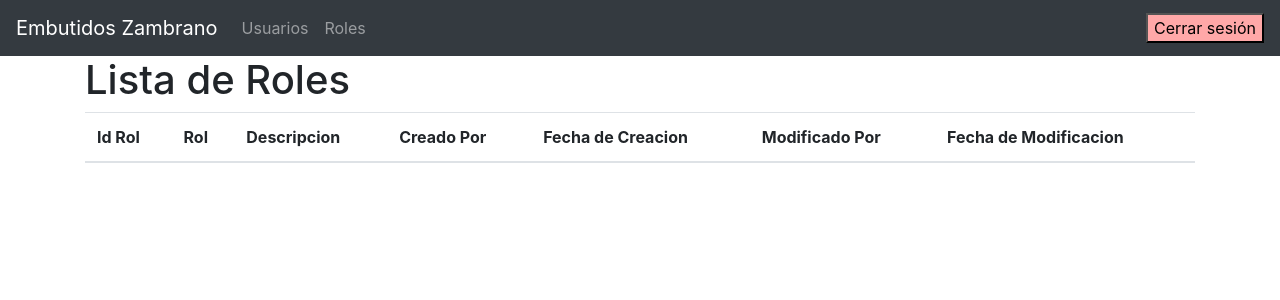
After one commit to AngelHandal/Embutidos-Zambrano-Inventario, a Django app: page /roles_views in a window 1280 px wide. The commit adds this page. Shown: the top 300 px of the page. Run offline with Django 4.2, Linux system fonts and the light colour scheme; data that the repository does not hold is empty; some libraries are stand-ins or nearby versions.

Commit message:
Visualizacion de roles, y usuarios y se aplicaron estilos al login

```diff
--- a/ZambranoInventory/ZambranoAPP/urls.py
+++ b/ZambranoInventory/ZambranoAPP/urls.py
@@ -6,5 +6,7 @@ urlpatterns = [
     path("", views.login, name='login'),
     path('bienvenido/', views.bienvenido, name='bienvenido'),
     path('cerrar', views.cerrar_sesion, name='cerrar_sesion'),
+    path('user_views', views.users_view, name='user_views'),
+    path('roles_views', views.rols_view, name='rols_views'),
 
 ]
--- a/ZambranoInventory/ZambranoAPP/views.py
+++ b/ZambranoInventory/ZambranoAPP/views.py
@@ -1,6 +1,6 @@
 from django.shortcuts import render, redirect
 from django.contrib import messages
-from .models import TblMsUsuario
+from .models import TblMsUsuario, TblMsRoles
 
 
 def bienvenido(request):
@@ -15,6 +15,27 @@ def bienvenido(request):
     }
     # Renderizar la plantilla con los datos de contexto
     return render(request, "bienvenido.html", context)
+
+
+def users_view(request):
+    usuarios = TblMsUsuario.objects.all()
+
+    # Obtener el usuario de la sesión
+    usuario = request.session.get('usuario')
+    # Si no hay usuario en la sesión, redirigir al login
+    if not usuario:
+        return redirect('login')
+    # Pasar los valores a la plantilla
+    #context = {
+    #   'usuario': usuario,
+    #}
+    # Renderizar la plantilla con los datos de contexto
+    return render(request, "usuarios_view.html", {'usuarios': usuarios})
+
+def rols_view(request):
+    roles = TblMsRoles.objects.all()
+    return render(request, "roles_view.html", {'roles': roles} )
+
 
 
 def login(request):
@@ -35,7 +56,7 @@ def login(request):
         # Redirigir a la página de bienvenida
         return redirect('bienvenido')
     else:
-        mensaje = "No se encontró un usuario"
+        mensaje = "Porfavor ingrese un usuario valido"
 
     # Pasar los valores a la plantilla
     context = {
--- a/ZambranoInventory/ZambranoInventory/settings.py
+++ b/ZambranoInventory/ZambranoInventory/settings.py
@@ -122,7 +122,8 @@ USE_TZ = True
 # Static files (CSS, JavaScript, Images)
 # https://docs.djangoproject.com/en/4.1/howto/static-files/
 
-STATIC_URL = "static/"
+STATIC_URL = "/static/"
+STATICFILES_DIRS = [BASE_DIR / "static"]
 
 # Default primary key field type
 # https://docs.djangoproject.com/en/4.1/ref/settings/#default-auto-field
--- /dev/null
+++ b/ZambranoInventory/templates/base.html
@@ -0,0 +1,72 @@
+<!DOCTYPE html>
+<html>
+  <head>
+    <meta charset="UTF-8" />
+    <title>{% block title %}{% endblock %}</title>
+    <link
+      rel="stylesheet"
+      href="https://stackpath.bootstrapcdn.com/bootstrap/4.3.1/css/bootstrap.min.css"
+      integrity="sha384-ggOyR0iXCbMQv3Xipma34MD+dH/1fQ784/j6cY/iJTQUOhcWr7x9JvoRxT2MZw1T"
+      crossorigin="anonymous"
+    />
+  </head>
+  <body>
+    <nav class="navbar navbar-expand-lg navbar-dark bg-dark">
+      <a class="navbar-brand" href="{% url 'bienvenido' %}"
+        >Embutidos Zambrano</a
+      >
+      <button
+        class="navbar-toggler"
+        type="button"
+        data-toggle="collapse"
+        data-target="#navbarNav"
+        aria-controls="navbarNav"
+        aria-expanded="false"
+        aria-label="Toggle navigation"
+      >
+        <span class="navbar-toggler-icon"></span>
+      </button>
+      <div class="collapse navbar-collapse" id="navbarNav">
+        <ul class="navbar-nav">
+          <li class="nav-item">
+            <a class="nav-link" href="{% url 'user_views' %}">Usuarios</a>
+          </li>
+          <li class="nav-item">
+            <a class="nav-link" href="{% url 'rols_views' %}">Roles</a>
+          </li>
+        </ul>
+        <ul class="navbar-nav ml-auto">
+          <li class="nav-item">
+            <form method="POST" action="{% url 'cerrar_sesion' %}">
+              {% csrf_token %}
+              <input
+                style="
+                  background-color: rgb(255, 168, 168);
+                  color: rgb(0, 0, 0);
+                "
+                type="submit"
+                value="Cerrar sesión"
+              />
+            </form>
+          </li>
+        </ul>
+      </div>
+    </nav>
+    <div class="container">{% block content %} {% endblock %}</div>
+    <script
+      src="https://code.jquery.com/jquery-3.3.1.slim.min.js"
+      integrity="sha384-q8i/X+965DzO0rT7abK41JStQIAqVgRVzpbzo5smXKp4YfRvH+8abtTE1Pi6jizo"
+      crossorigin="anonymous"
+    ></script>
+    <script
+      src="https://cdnjs.cloudflare.com/ajax/libs/popper.js/1.14.7/umd/popper.min.js"
+      integrity="sha384-UO2eT0CpHqdSJQ6hJty5KVphtPhzWj9WO1clHTMGa3JDZwrnQq4sF86dIHNDz0W1"
+      crossorigin="anonymous"
+    ></script>
+    <script
+      src="https://stackpath.bootstrapcdn.com/bootstrap/4.3.1/js/bootstrap.min.js"
+      integrity="sha384-JjSmVgyd0p3pXB1rRibZUAYoIIy6OrQ6VrjIEaFf/nJGzIxFDsf4x0xIM+B07jRM"
+      crossorigin="anonymous"
+    ></script>
+  </body>
+</html>
--- /dev/null
+++ b/ZambranoInventory/templates/roles_view.html
@@ -0,0 +1,34 @@
+{% extends 'base.html' %} {% block content %}
+
+<h1>Lista de Roles</h1>
+
+<div class="table-responsive">
+  <table class="table" style="width: 100%">
+    <thead>
+      <tr>
+        <th>Id Rol</th>
+        <th>Rol</th>
+        <th>Descripcion</th>
+        <th>Creado Por</th>
+        <th>Fecha de Creacion</th>
+        <th>Modificado Por</th>
+        <th>Fecha de Modificacion</th>
+      </tr>
+    </thead>
+    <tbody>
+      {% for rol in roles %}
+      <tr>
+        <td>{{ rol.id_rol }}</td>
+        <td>{{ rol.rol }}</td>
+        <td>{{ rol.descripcion }}</td>
+        <td>{{ rol.creado_por }}</td>
+        <td>{{ rol.fecha_creacion }}</td>
+        <td>{{ rol.modificado_por }}</td>
+        <td>{{ rol.fecha_modificacion }}</td>
+      </tr>
+      {% endfor %}
+    </tbody>
+  </table>
+</div>
+
+{% endblock %}
```
Also changed, not shown: ZambranoInventory/templates/bienvenido.html (+4 -16 lines), ZambranoInventory/templates/login.html (+68 -2 lines), ZambranoInventory/templates/usuarios_view.html (added, +50 -0 lines), ZambranoInventory/static/images/Blank-logo.jpeg (added), ZambranoInventory/static/images/Dark-logo.jpeg (added).
